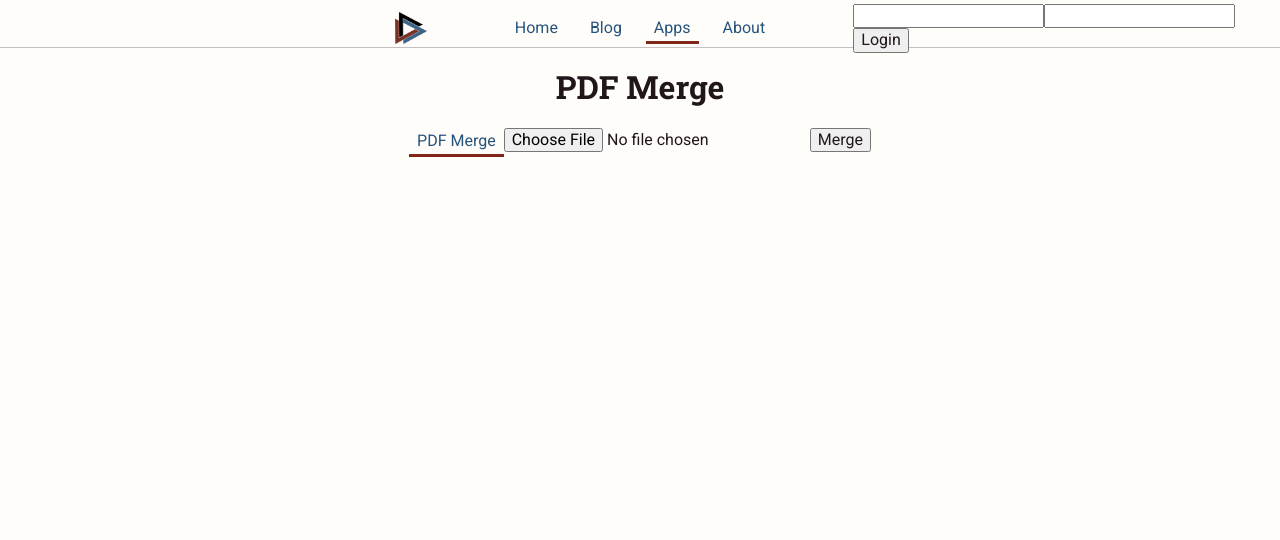
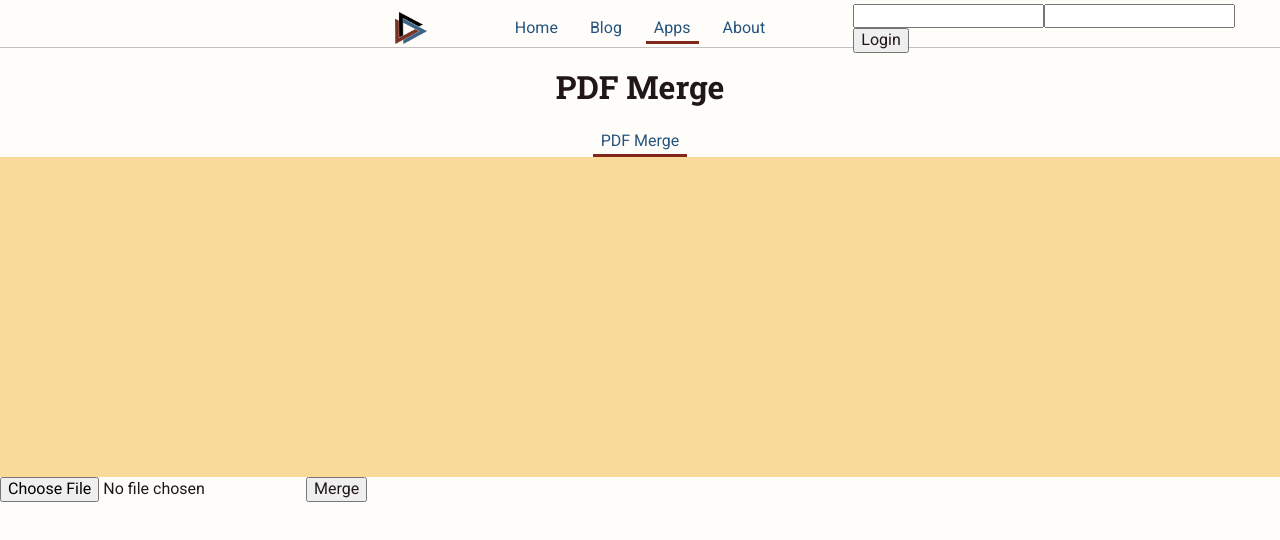
Before and after one commit to schir2/schirus, a Vue app in the folder frontend/: page /apps/pdf-merge in a window 1280 px wide. Shown: the top 540 px of the page. Built offline with nearby package versions, Linux system fonts and the light colour scheme; the HTML template or start-up script is replaced by a standard one; what @vue/apollo-option would draw is missing.

Commit message:
adding drag and drop

```diff
--- a/frontend/src/pages/apps/PDFMerge.vue
+++ b/frontend/src/pages/apps/PDFMerge.vue
@@ -1,8 +1,8 @@
 <template>
   <div>
     <form>
-      <ul class="files">
-        <li v-for="(file, index) in files" :key="index">{{ file }}</li>
+      <ul class="file-drop-zone">
+        <li class="file-drop-zone-item" draggable="true" v-for="(file, index) in files" :key="index">{{ file.name }}</li>
       </ul>
       <input type="file" @change="handleFileUpload">
       <button @click.prevent="onClickMerge">Merge</button>
@@ -37,14 +37,20 @@ export default {
 
     },
     async handleFileUpload(event) {
-      const file = await event.target.files[0].arrayBuffer()
-      console.log(file)
+      const file = await event.target.files[0]
       this.files.push(file)
     },
   }
 }
 </script>
 
-<style scoped>
+<style scoped lang="scss">
+.file-drop-zone{
+  height:40vh;
+  background-color: $color-deep-champagne;
+}
+.file-drop-zone-item{
+  background-color: $color-yellow;
+}
 
 </style>
--- a/frontend/src/pages/apps/index.vue
+++ b/frontend/src/pages/apps/index.vue
@@ -1,13 +1,15 @@
 <template>
-  <nav class="secondary-nav">
-    <NavLink :to="{name:'pdf-merge'}">PDF Merge</NavLink>
+  <div>
+    <nav class="secondary-nav">
+      <NavLink :to="{name:'pdf-merge'}">PDF Merge</NavLink>
+    </nav>
     <router-view/>
-  </nav>
-
+  </div>
 </template>
 
 <script>
 import NavLink from "@/components/shared/NavLink";
+
 export default {
   name: "index",
   components: {NavLink}
@@ -15,7 +17,7 @@ export default {
 </script>
 
 <style scoped>
-.secondary-nav{
+.secondary-nav {
   display: flex;
   justify-content: center;
 }
--- a/frontend/src/services/PDFService.ts
+++ b/frontend/src/services/PDFService.ts
@@ -2,11 +2,10 @@ const fs = require('fs')
 import {PDFDocument} from "pdf-lib";
 
 export const pdfService = {
-    async merge(documents: string[]){
+    async merge(documents: File[]){
         const mergedPDF = await PDFDocument.create()
         for (const pdfPath of documents) {
-            console.log(pdfPath)
-            const document = await PDFDocument.load(pdfPath)
+            const document = await PDFDocument.load(await pdfPath.arrayBuffer())
             const copiedPages = await mergedPDF.copyPages(document, document.getPageIndices())
             copiedPages.forEach(page => mergedPDF.addPage(page))
         }
```
